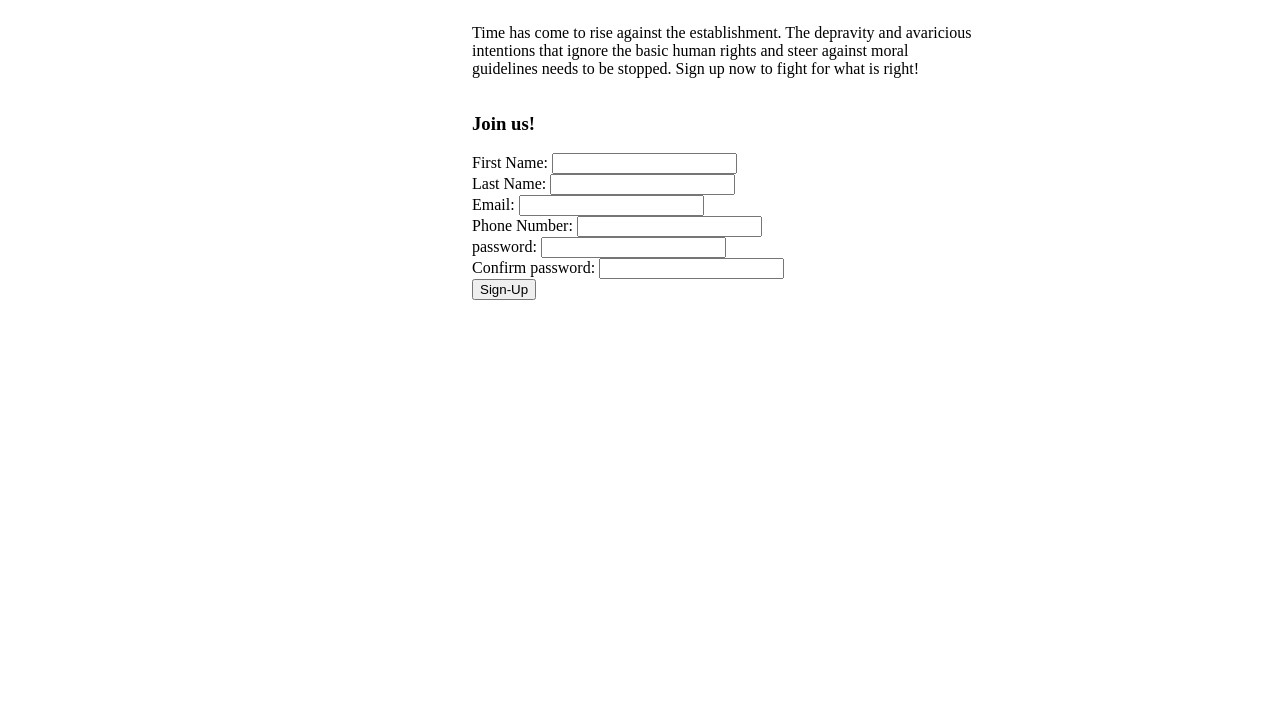
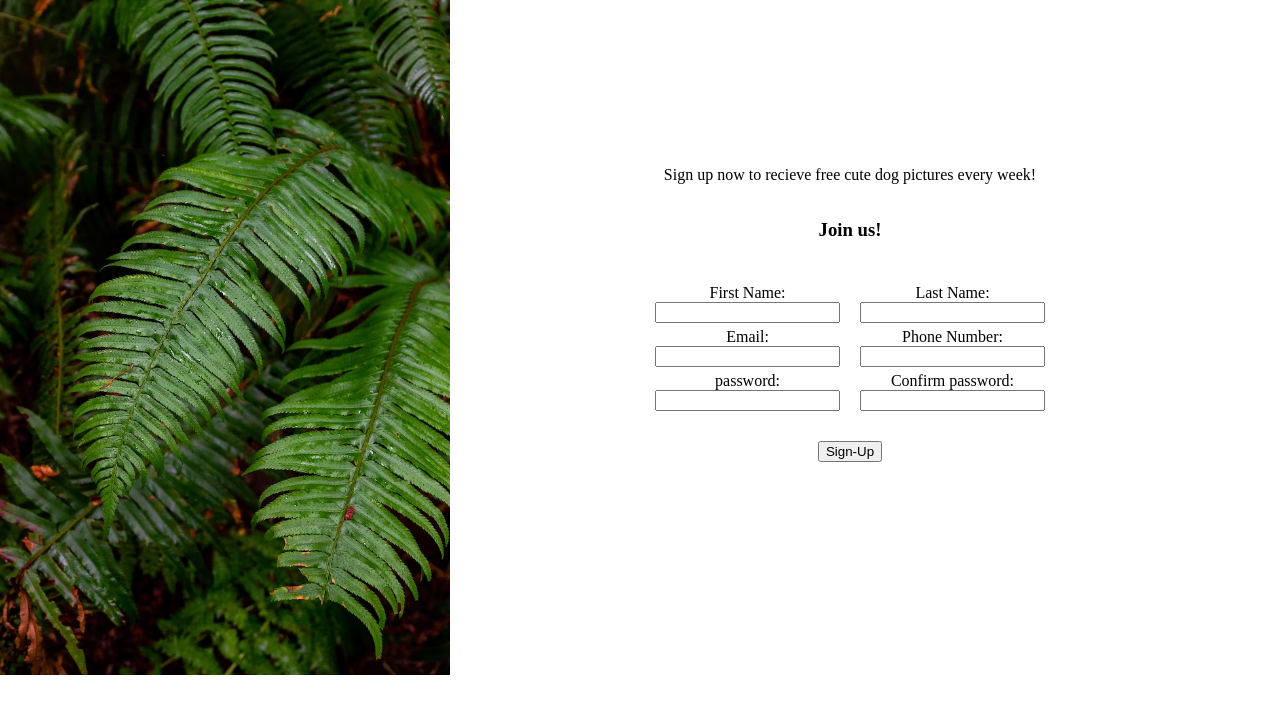
Before and after one commit to daechi73/Basic-SignUp-Form, a plain HTML site: page index.html in a window 1280 px wide. Drawn offline with Linux system fonts and the light colour scheme.

Commit message:
fixed -css:fixed container-main to fill body

```diff
--- a/index.html
+++ b/index.html
@@ -7,45 +7,49 @@
   </head>
   <body>
     <div class="container-main">
+      <div class="side-hero">
+        <img src="imgs/l.avif" alt="cloud" width="450px" />
+      </div>
       <div class="container-info">
         <div class="description">
-          <p>
-            Time has come to rise against the establishment. The depravity and
-            avaricious intentions that ignore the basic human rights and steer
-            against moral guidelines needs to be stopped. Sign up now to fight
-            for what is right!
-          </p>
+          <p>Sign up now to recieve free cute dog pictures every week!</p>
         </div>
-        <div class="form">
         <h3>Join us!</h3>
-          <form action="index.html" method="GET">
-            <div>
+        <div class="container-form">
+          <form class="form">
+            <div classs="form-left">
+              <div class="input">
                 <label for="fName">First Name:</label>
                 <input type="text" id="fName" name="first Name" />
               </div>
-            <div>
+
+              <div class="input">
+                <label for="email">Email:</label>
+                <input type="email" id="email" name="email" />
+              </div>
+
+              <div class="input">
+                <label for="password">password:</label>
+                <input type="password" id="password" name="password" />
+              </div>
+            </div>
+            <div class="form-right">
+              <div class="input">
                 <label for="lName">Last Name:</label>
                 <input type="text" id="lName" name="Last Name" />
               </div>
-            <div>
-              <label for="email">Email:</label>
-              <input type="email" id="email" name="email" />
-            </div>
-            <div>
+              <div class="input">
                 <label for="phoneNumber">Phone Number:</label>
                 <input type="number" id="phoneNumber" name="Phone Number" />
               </div>
-            <div>
-              <label for="password">password:</label>
-              <input type="password" id="password" name="password" />
-            </div>
-            <div>
+              <div class="input">
                 <label for="confirmPassword">Confirm password:</label>
                 <input
                   type="password"
                   id="confirmPassword"
                   name="confirmPassword"
                 />
+              </div>
             </div>
           </form>
         </div>
--- a/style.css
+++ b/style.css
@@ -1,16 +1,41 @@
+html,
+body {
+  margin: 0px;
+}
 .container-main {
   display: flex;
-  justify-content: right;
+  margin: 0px;
+  width: 100%;
 }
-
+.side-hero {
+  margin: 0px;
+}
 .container-info {
+  width: 50rem;
+  text-align: center;
+  align-items: center;
   display: flex;
   flex-direction: column;
-  width: 50rem;
+  align-items: center;
 }
 .description {
   max-width: 500px;
+  margin-top: 150px;
 }
 .form {
+  margin-top: 20px;
   max-width: 550px;
+  display: flex;
 }
+.input {
+  margin-top: 5px;
+  display: flex;
+  flex-direction: column;
+}
+.createAccount {
+  margin-top: 30px;
+}
+
+.form-right {
+  margin-left: 20px;
+}
```
Also changed, not shown: imgs/l.avif (added), imgs/odin.png (added). Lines whose indentation alone changed are shown as unchanged.
